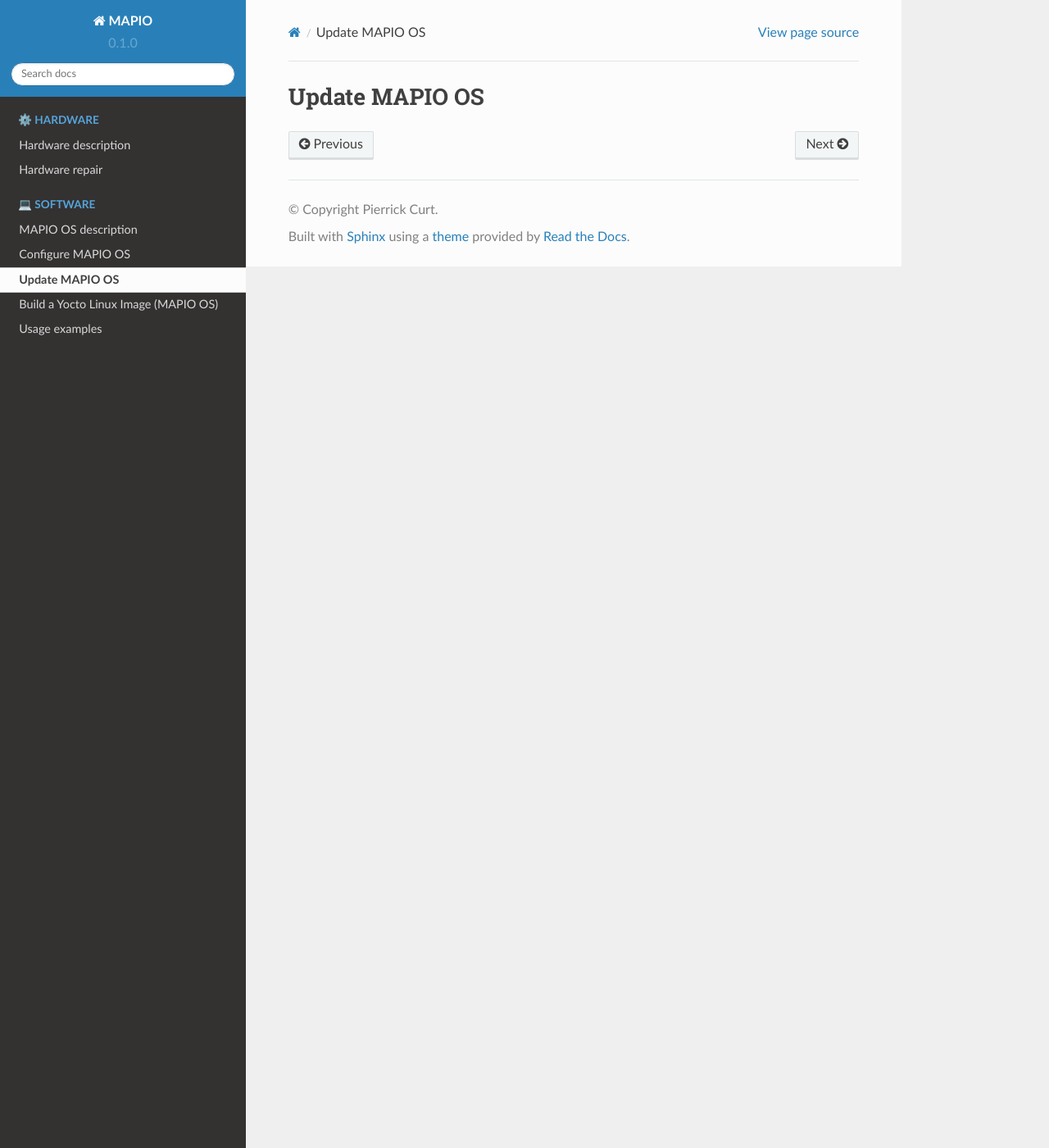
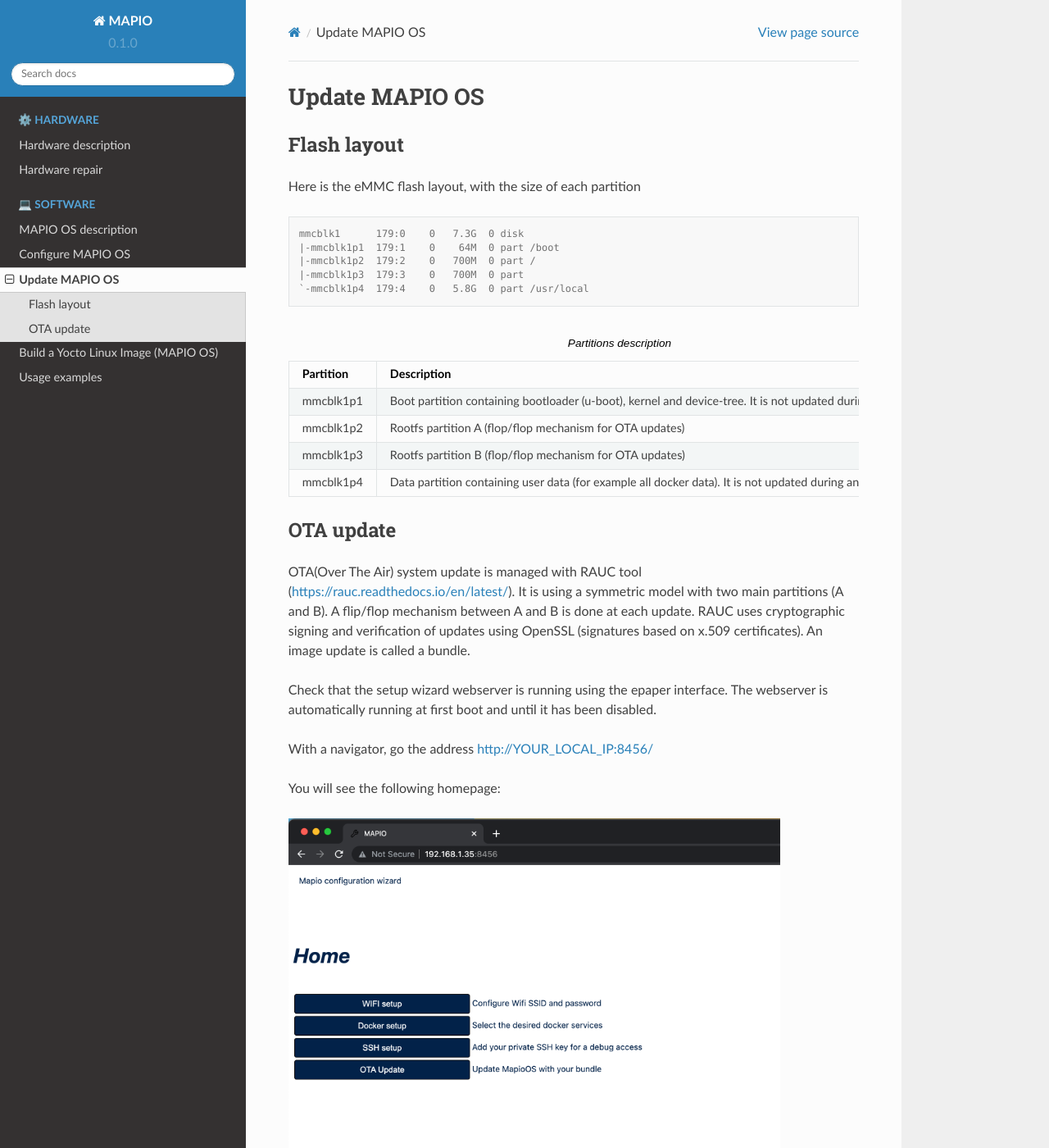
Before and after one commit to pcurt/mapio-docs, a Sphinx documentation site: the page built from docs/source/os-update.rst, in a window 1280 px wide and 1400 px high. Shown: the whole window at 82% size. Built offline with Sphinx 7.4.7 and the Read the Docs theme 2.0.0, drawn with Linux system fonts in a browser that asks for light colours; some of the changed text lies outside the part shown.

Commit message:
feat: OS update page

```diff
--- a/docs/source/os-description.rst
+++ b/docs/source/os-description.rst
@@ -22,8 +22,8 @@
     * rauc.service:
         MAPIO uses RAUC tool to manage OTA updates(see :doc:`OS Update <os-update>`)
 
-    * mnt.mount:
-        It uses sytemd mount feature to mount the NVMe disk if the SSD is present
+    * usr-local-nvme.automount/usr-local-nvme.mount:
+        It uses sytemd automount feature to mount the NVMe disk if the SSD is present
 
 * Custom services:
     * mapio-init.service:
--- a/docs/source/os-update.rst
+++ b/docs/source/os-update.rst
@@ -1,4 +1,71 @@
 :orphan:
 
 Update MAPIO OS
-==================================
+================
+
+Flash layout
+-------------
+Here is the eMMC flash layout, with the size of each partition
+
+.. code-block:: console
+
+    mmcblk1      179:0    0   7.3G  0 disk
+    |-mmcblk1p1  179:1    0    64M  0 part /boot
+    |-mmcblk1p2  179:2    0   700M  0 part /
+    |-mmcblk1p3  179:3    0   700M  0 part
+    `-mmcblk1p4  179:4    0   5.8G  0 part /usr/local
+
+
+.. list-table:: Partitions description
+   :widths: 25 50
+   :header-rows: 1
+
+   * - Partition
+     - Description
+   * - mmcblk1p1
+     - Boot partition containing bootloader (u-boot), kernel and device-tree. It is not updated during an OTA update.
+   * - mmcblk1p2
+     - Rootfs partition A (flop/flop mechanism for OTA updates)
+   * - mmcblk1p3
+     - Rootfs partition B (flop/flop mechanism for OTA updates)
+   * - mmcblk1p4
+     - Data partition containing user data (for example all docker data). It is not updated during an OTA update.
+
+
+OTA update
+-------------
+OTA(Over The Air) system update is managed with RAUC tool (https://rauc.readthedocs.io/en/latest/).
+It is using a symmetric model with two main partitions (A and B). A flip/flop mechanism between A and B is done at each update.
+RAUC uses cryptographic signing and verification of updates using OpenSSL (signatures based on x.509 certificates).
+An image update is called a bundle.
+
+Check that the setup wizard webserver is running using the epaper interface.
+The webserver is automatically running at first boot and until it has been disabled.
+
+With a navigator, go the address
+http://YOUR_LOCAL_IP:8456/
+
+You will see the following homepage:
+
+.. image:: ../images/webapp_home.png
+   :width: 600
+
+
+Click on **OTA Update** then on next page click on **Choose file** and select the bundle.
+The officials bundle can be found here https://iotheque.com/mapio/files
+
+Then click on **update**, it will process the following actions:
+
+*  Transfer the bundle on the targe
+*  Install the bundle using RAUC utility
+*  Reboot the gateway
+
+The update process will take a few minutes, look at the epaper screen to see when MAPIO is available again.
+After the update, you can verify that the expected version has been installed on the setup wizard webserver or on the epaper screen.
+
+.. warning::
+    The bundles are signed image. You can only update the running OS with a bundle with the correct signature.
+    If you want to build your own bundle as described in :doc:`OS Build <os-build>`, you need first to build your own full eMMC image with your own signature.
+
+.. note::
+    It is allowed to rollback with an old version with the same process.
```
Also changed, not shown: docs/images/webapp_home.png (added).
